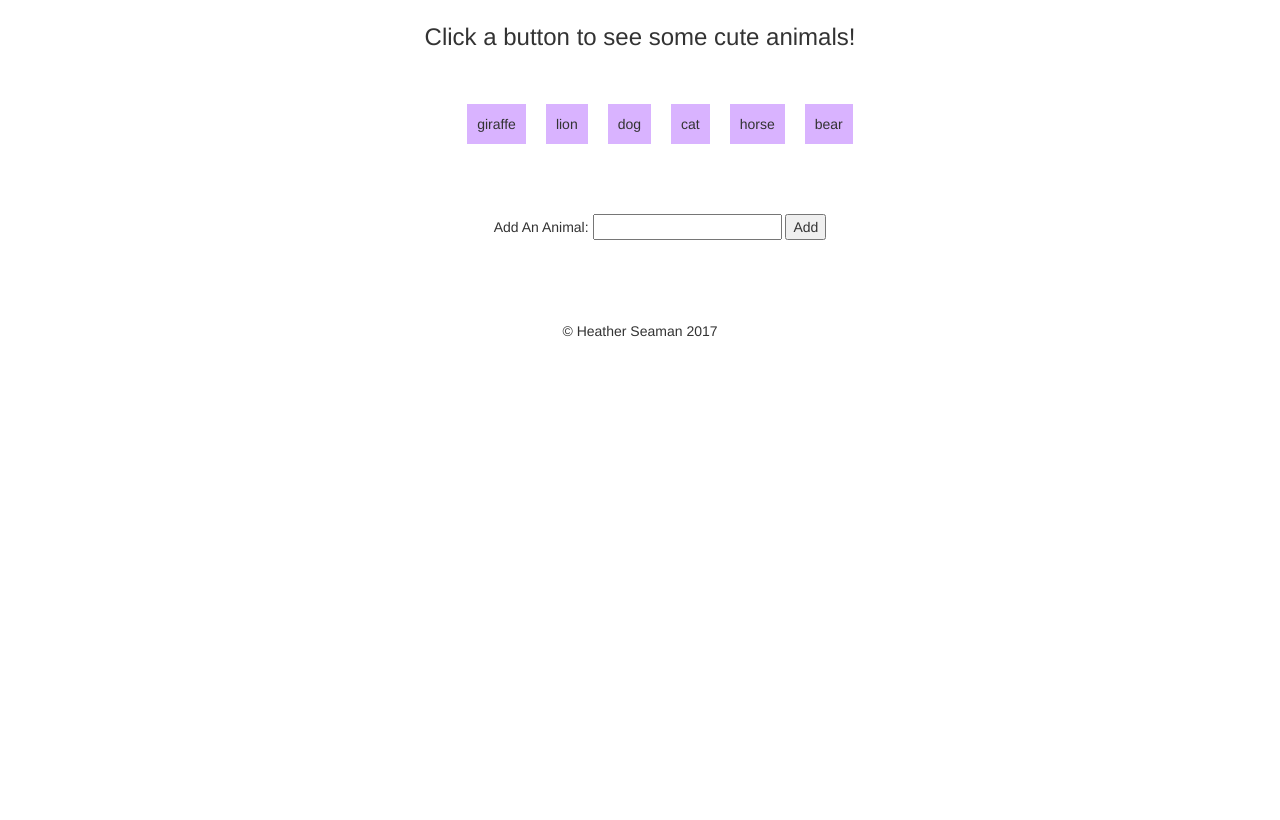
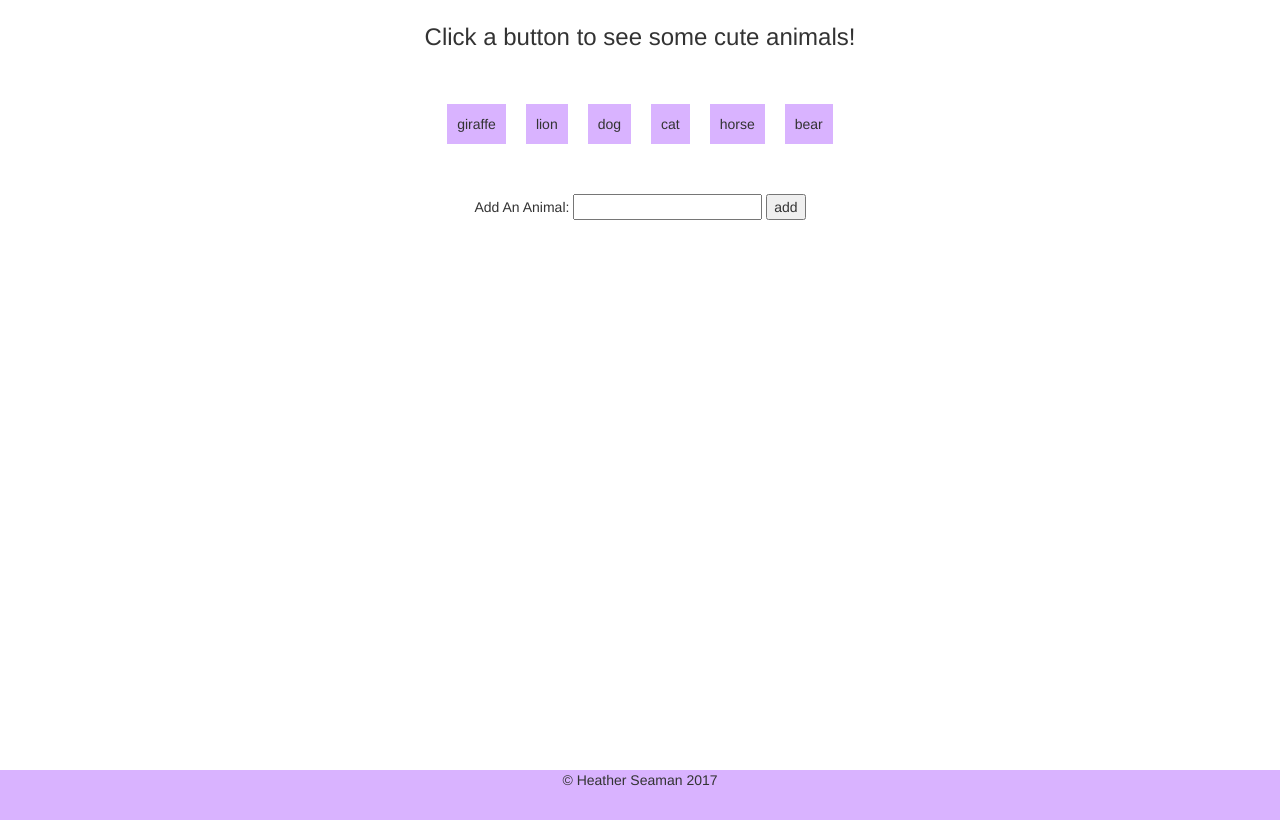
Before and after one commit to seamanhd/week-6-gif, a PHP site: page / in a window 1280 px wide. Before the commit the page ends 337 px from the top, so only its background shows below. Run offline with PHP 8.4, Linux system fonts and the light colour scheme.

Commit message:
final files

```diff
--- a/assets/css/style.css
+++ b/assets/css/style.css
@@ -4,7 +4,7 @@
 
 div {
 	text-align: center;
-	margin: 20px;
+	margin: 20px 0px;
 }
 
 #instructions {
@@ -24,6 +24,26 @@ img {
 	float: none;
 }
 
+
+
 footer {
+	margin: none;
+
+	background-color: #d9b3ff;
 	text-align: center;
+	height: 50px
 }
+
+
+html, body {
+	height: 100%;
+}
+
+#wrap {
+	min-height: 100%;
+	height: 100%;
+	margin: 0 auto -50px; /* the bottom margin is the negative value of the footer's height */
+}
+.push {
+	height: 50px; /* .push must be the same height as .footer */
+}
--- a/assets/javascript/game.js
+++ b/assets/javascript/game.js
@@ -105,7 +105,7 @@ $(document).on("click", ".pic", function() {
 
     });
 
-$(document).on("click", "#animalButton", function() {
+$(document).on("click", "#animalButton", function(event) {
 	event.preventDefault();
 	var newAnimal = $("input:text").val()
 	console.log(newAnimal);
--- a/index.html
+++ b/index.html
@@ -13,30 +13,35 @@
 
 </head>
 <body>
+	<div id="wrap">
 
 		<div id="instructions">
 			Click a button to see some cute animals!
 		</div>
 
-	<div class="row">
+
 			<div id="buttons" class="col-md-12">
 			</div>
-	</div>
+
 
 		<div id="form" class="col-md-12">
-		<form onsubmit="return false">
+
+			<form>
   				Add An Animal:
-  			<input type="text" name="formInput">
- 			<input id="animalButton" type="button" value="Add">
+  				<input type="text">
+ 				<input id="animalButton" type="submit" value="add">
 			</form>
 
 		</div>
 
-	<div class="row">
+
 		<div id="display" class="col-md-12">
 		</div>
+
+		<div class="push">
 		</div>
 
+	</div>
 
 
 
```
Lines whose indentation alone changed are shown as unchanged.
